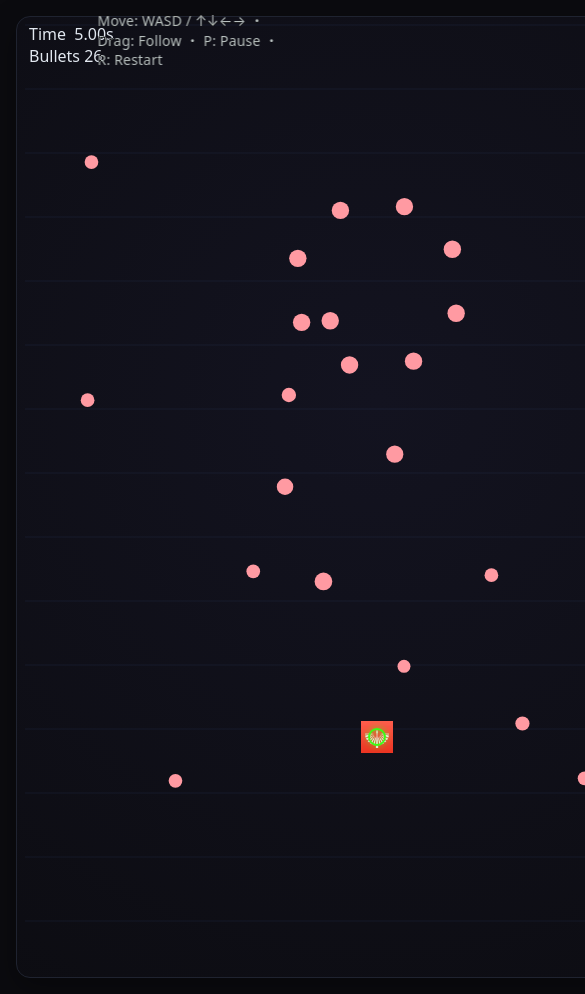
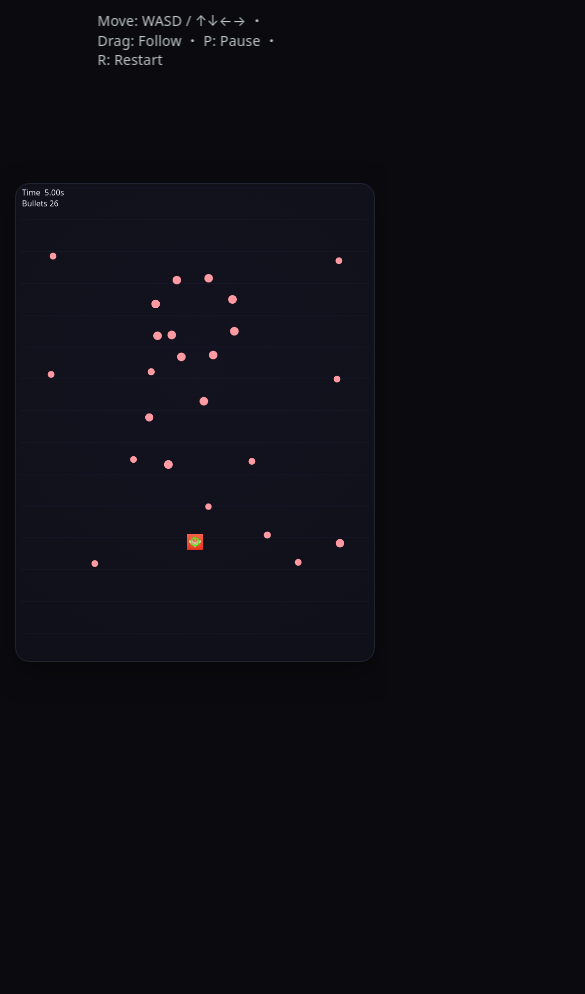
Before and after one commit to sunsunjp/TOKI_danmaku, a plain HTML site: page index.html in a window 390 px wide. Shown: the top 994 px of the page, 585 px wide, since content can reach past the window. After the commit the page ends 844 px from the top, so only its background shows below. Drawn offline with Linux system fonts and the light colour scheme.

Commit message:
Update index.html: mobile viewport & fit fixes

```diff
--- a/index.html
+++ b/index.html
@@ -1,3 +1,17 @@
+<!-- Copyright 2025 sunsunjp
+
+Licensed under the Apache License, Version 2.0 (the "License");
+you may not use this file except in compliance with the License.
+You may obtain a copy of the License at
+
+    http://www.apache.org/licenses/LICENSE-2.0
+
+Unless required by applicable law or agreed to in writing, software
+distributed under the License is distributed on an "AS IS" BASIS,
+WITHOUT WARRANTIES OR CONDITIONS OF ANY KIND, either express or implied.
+See the License for the specific language governing permissions and
+limitations under the License. -->
+
 <!doctype html>
 <html lang="ja">
 <head>
@@ -6,8 +20,25 @@
   <title>Danmaku Dodge (Vanilla JS)</title>
   <style>
     :root { color-scheme: dark; }
-    html, body { height: 100%; margin: 0; background: #0b0b0f; font-family: ui-sans-serif, system-ui, -apple-system, Segoe UI, Roboto, "Helvetica Neue", Arial; }
-    .wrap { min-height: 100%; display: grid; place-items: center; padding: 16px; box-sizing: border-box; }
+    html, body {
+      height: 100%;
+      margin: 0;
+      background: #0b0b0f;
+      font-family: ui-sans-serif, system-ui, -apple-system, Segoe UI, Roboto, "Helvetica Neue", Arial;
+    }
+    .wrap {
+      min-height: 100svh;
+      /* 余白は 8〜16px を基準に、ノッチ等の安全領域を尊重 */
+      padding:
+        max(12px, env(safe-area-inset-top))
+        max(12px, env(safe-area-inset-right))
+        max(12px, env(safe-area-inset-bottom))
+        max(12px, env(safe-area-inset-left));
+      display: grid;
+      place-items: center;
+      /* padding: 16px;  */
+      box-sizing: border-box;
+    }
     canvas {
       background: radial-gradient(1200px 1200px at 50% 40%, #131320 0%, #0b0b0f 70%);
       border: 1px solid #1f2330;
@@ -72,16 +103,41 @@
     // ===== Canvas / DPI =====
     const canvas = document.getElementById('game');
     const ctx = canvas.getContext('2d');
+
+    // 内部解像度は固定（W×H, DPR対応）。見た目サイズだけ Viewport に合わせて可変。
+    function fitCanvasToViewport() {
+      const vw = Math.max(document.documentElement.clientWidth,  window.innerWidth  || 0);
+      const vh = Math.max(document.documentElement.clientHeight, window.innerHeight || 0);
+
+      // 余白（.wrap の padding と揃える）。好みで 8〜16px
+      const margin = 16;
+
+      // 画面に収まる最大スケール（アスペクト比を維持）
+      const scale = Math.min((vw - margin * 2) / W, (vh - margin * 2) / H);
+
+      const cssW = Math.round(W * scale);
+      const cssH = Math.round(H * scale);
+
+      // CSSサイズだけ変更（内部ピクセルはDPRで高精細のまま）
+      canvas.style.width  = cssW + 'px';
+      canvas.style.height = cssH + 'px';
+    }
+
     function setupDPI() {
       const dpr = Math.max(1, window.devicePixelRatio || 1);
-      canvas.style.width  = W + 'px';
-      canvas.style.height = H + 'px';
       canvas.width  = Math.floor(W * dpr);
       canvas.height = Math.floor(H * dpr);
-      ctx.setTransform(dpr, 0, 0, dpr, 0, 0); // 論理座標=CSS px
+      ctx.setTransform(dpr, 0, 0, dpr, 0, 0);
     }
-    setupDPI();
-    window.addEventListener('resize', setupDPI);
+
+    // 初期化とリサイズハンドラ
+    function handleResize() {
+      setupDPI();            // 回転やDPR変化に追従
+      fitCanvasToViewport(); // 画面にフィット
+    }
+    handleResize();
+    window.addEventListener('resize', handleResize);
+    window.addEventListener('orientationchange', handleResize);
 
     // ===== Utilities =====
     const clamp = (v, min, max) => v < min ? min : (v > max ? max : v);
@@ -202,23 +258,6 @@
       }
     }
 
-    // function patternRing(dt) {
-    //   ringTimer += dt;
-    //   if (ringTimer >= 1.6) {
-    //     ringTimer = 0;
-    //     const cx = W/2, cy = H*0.28;
-    //     const N = 32;
-    //     const speed = 150;
-    //     const r = rand(6, 10);
-    //     const phase = Math.random() * TWO_PI;
-    //     for (let i = 0; i < N; i++) {
-    //       const a = phase + i * (TWO_PI / N);
-    //       const [dx, dy] = fromAngle(a);
-    //       spawnBullet(cx, cy, dx * speed, dy * speed, r);
-    //     }
-    //   }
-    // }
-
     let spiralTimer = 0, spiralAngle = 0;
     function patternSpiral(dt) {
       spiralTimer += dt;
@@ -234,19 +273,6 @@
         spawnBullet(cx, cy, dx * speed, dy * speed, rand(6, 9));
       }
     }
-
-    // function patternSpiral(dt) {
-    //   spiralTimer += dt;
-    //   const interval = 0.03; // 33発/秒
-    //   while (spiralTimer >= interval) {
-    //     spiralTimer -= interval;
-    //     spiralAngle += 0.25; // 回転速度
-    //     const cx = W/2, cy = H*0.28;
-    //     const speed = 170;
-    //     const [dx, dy] = fromAngle(spiralAngle);
-    //     spawnBullet(cx, cy, dx * speed, dy * speed, rand(6, 9));
-    //   }
-    // }
 
     let aimedTimer = 0;
     function patternAimed(dt) {
@@ -273,25 +299,6 @@
         spawnBullet(x, y, nx * speed, ny * speed, rand(6, 9.5));
       }
     }
-
-    // function patternAimed(dt) {
-    //   aimedTimer += dt;
-    //   if (aimedTimer >= 0.45) {
-    //     aimedTimer = 0;
-    //     // 画面端のどこかから出現
-    //     const edge = Math.floor(Math.random() * 4);
-    //     let x, y;
-    //     if (edge === 0) { x = rand(0, W); y = -OUT_MARGIN; }      // 上
-    //     else if (edge === 1) { x = W + OUT_MARGIN; y = rand(0, H);} // 右
-    //     else if (edge === 2) { x = rand(0, W); y = H + OUT_MARGIN;} // 下
-    //     else { x = -OUT_MARGIN; y = rand(0, H); }                   // 左
-    //     // プレイヤー方向へ
-    //     let vx = player.x - x, vy = player.y - y;
-    //     const [nx, ny] = norm(vx, vy);
-    //     const speed = rand(140, 240);
-    //     spawnBullet(x, y, nx * speed, ny * speed, rand(6, 9.5));
-    //   }
-    // }
 
     function updateBullets(dt) {
       const left = -OUT_MARGIN, right = W + OUT_MARGIN, top = -OUT_MARGIN, bottom = H + OUT_MARGIN;
```
